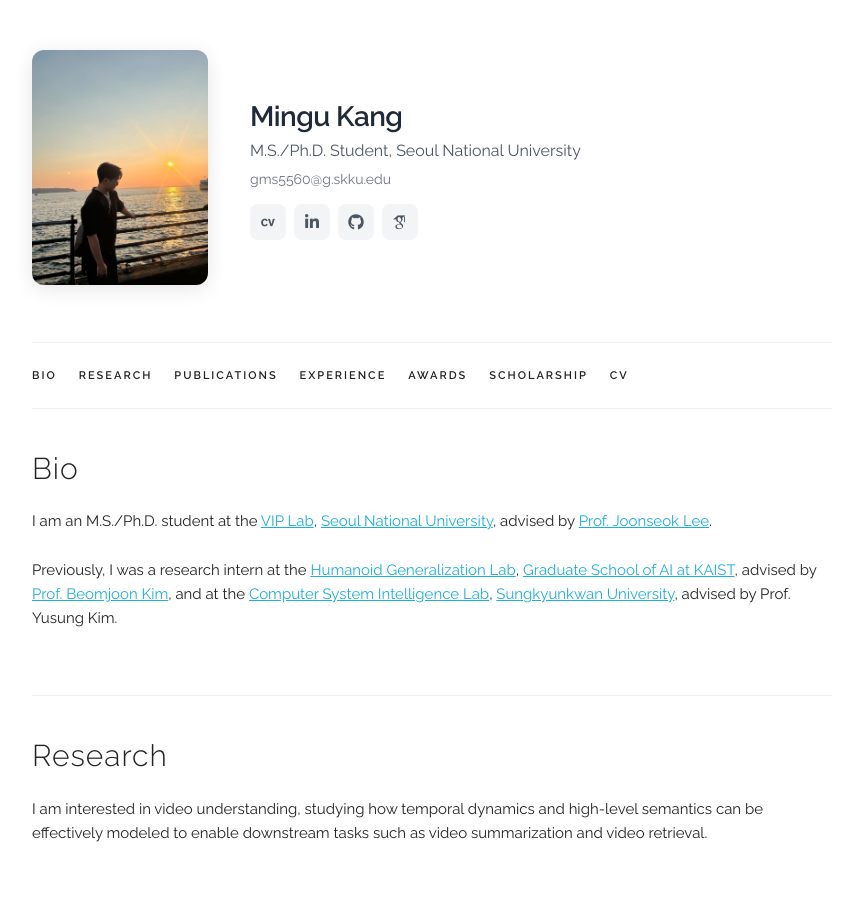
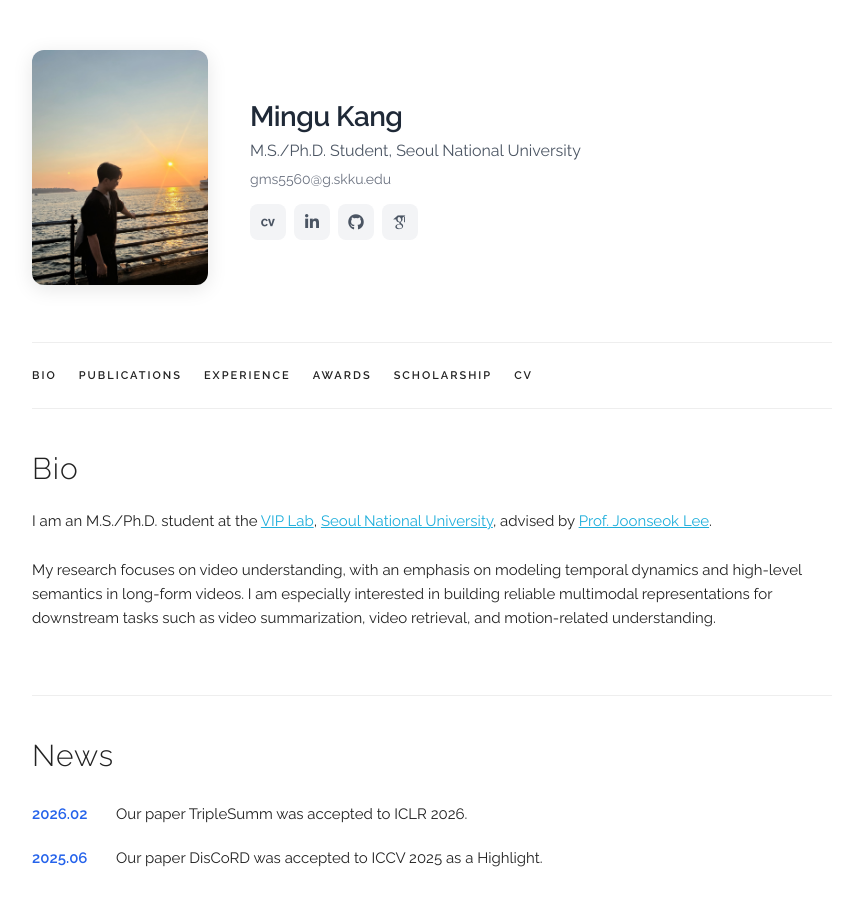
Before and after one commit to rkdrn79/rkdrn79.github.io, a Jekyll site: the page built from index.html, in a window 1280 px wide and 900 px high. Shown: the whole window, without its empty margins (208-1071 px from the left). Built offline with Jekyll 4.4.1, drawn with Linux system fonts in a browser that asks for light colours; some web fonts are replaced.

Commit message:
Refine bio section

```diff
--- a/_data/profile.yaml
+++ b/_data/profile.yaml
@@ -1,5 +1,3 @@
 bio:
-  - "I am an M.S./Ph.D. student at the <a href=\"https://viplab.snu.ac.kr/index.html\">VIP Lab</a>, <a href=\"https://www.snu.ac.kr/\">Seoul National University</a>, advised by <a href=\"http://www.joonseok.net/home.html\">Prof. Joonseok Lee</a>."
-  - "Previously, I was a research intern at the <a href=\"https://hugelab.org/\">Humanoid Generalization Lab</a>, <a href=\"https://gsai.kaist.ac.kr/\">Graduate School of AI at KAIST</a>, advised by <a href=\"https://beomjoonkim.github.io/\">Prof. Beomjoon Kim</a>, and at the <a href=\"https://sites.google.com/view/yskim525/home?authuser=0\">Computer System Intelligence Lab</a>, <a href=\"https://www.skku.edu/eng/index.do\">Sungkyunkwan University</a>, advised by Prof. Yusung Kim."
-research:
-  - "I am interested in video understanding, studying how temporal dynamics and high-level semantics can be effectively modeled to enable downstream tasks such as video summarization and video retrieval."
+  - "I am an M.S./Ph.D. student at the <a href=\"https://viplab.snu.ac.kr/viplab/index.html\">VIP Lab</a>, <a href=\"https://www.snu.ac.kr/\">Seoul National University</a>, advised by <a href=\"http://www.joonseok.net/home.html\">Prof. Joonseok Lee</a>."
+  - "My research focuses on video understanding, with an emphasis on modeling temporal dynamics and high-level semantics in long-form videos. I am especially interested in building reliable multimodal representations for downstream tasks such as video summarization, video retrieval, and motion-related understanding."
--- a/_layouts/default.html
+++ b/_layouts/default.html
@@ -107,7 +107,6 @@
       <div class="container">
         <ul class="navbar-list">
           <li class="navbar-item"><a class="navbar-link" href={{ "/index.html#bio" | prepend: site.baseurl }}>Bio</a></li>
-          <li class="navbar-item"><a class="navbar-link" href={{ "/index.html#research" | prepend: site.baseurl }}>Research</a></li>
           <li class="navbar-item"><a class="navbar-link" href={{ "/index.html#publications" | prepend: site.baseurl }}>Publications</a></li>
           <li class="navbar-item"><a class="navbar-link" href={{ "/index.html#experience" | prepend: site.baseurl }}>Experience</a></li>
           <li class="navbar-item"><a class="navbar-link" href={{ "/index.html#awards" | prepend: site.baseurl }}>Awards</a></li>
--- a/index.html
+++ b/index.html
@@ -7,14 +7,6 @@
 <div class="docs-section" id="bio">
   <h4>Bio</h4>
   {% for paragraph in site.data.profile.bio %}
-    <p>{{ paragraph }}</p>
-  {% endfor %}
-</div>
-
-<!-- ========== RESEARCH ========== -->
-<div class="docs-section" id="research">
-  <h4>Research</h4>
-  {% for paragraph in site.data.profile.research %}
     <p>{{ paragraph }}</p>
   {% endfor %}
 </div>
```
